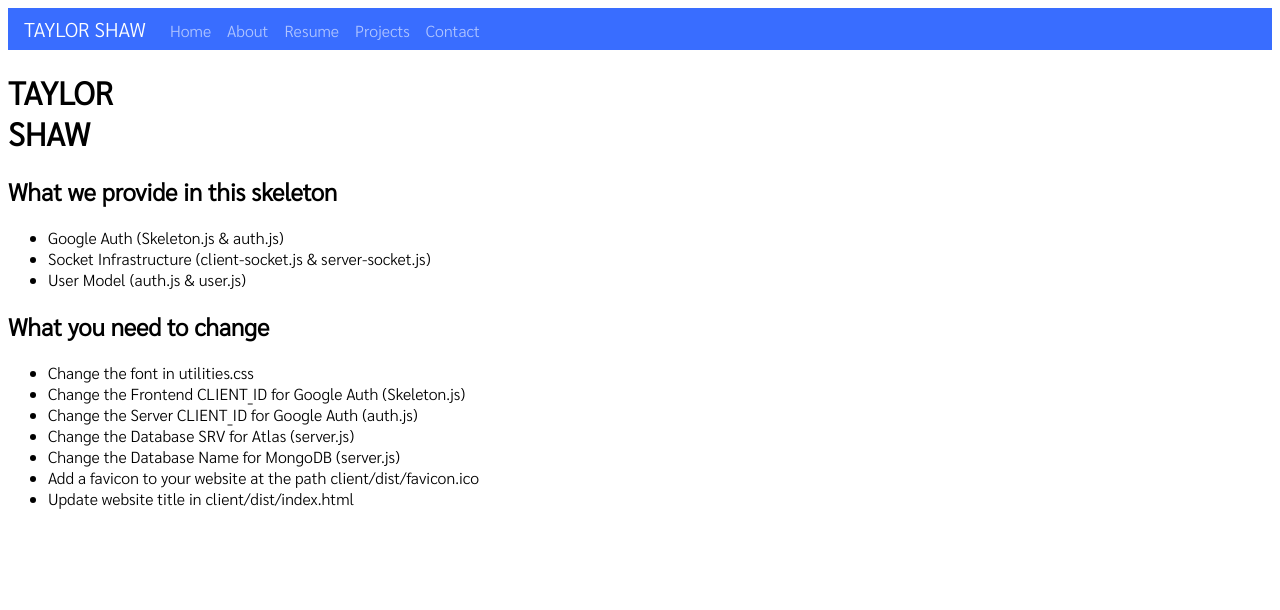
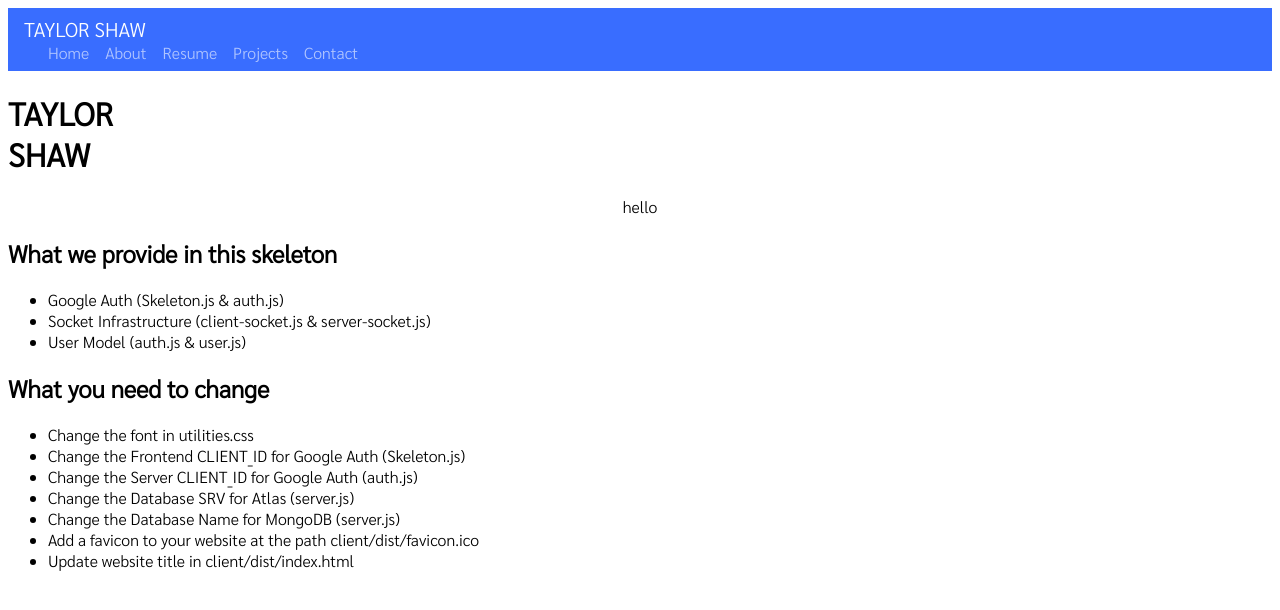
Before and after one commit to teafortay/taylorcodeshop, a React app: page / in a window 1280 px wide. Shown: the top 610 px of the page. Built offline with nearby package versions, Linux system fonts and the light colour scheme; the HTML template or start-up script is replaced by a standard one.

Commit message:
playing around with the layout

```diff
--- a/client/src/components/App.js
+++ b/client/src/components/App.js
@@ -40,6 +40,7 @@ class App extends Component {
       <>
       <NavBar
       />
+
         <Router>
           <Home
             path="/"
--- a/client/src/components/modules/NavBar.js
+++ b/client/src/components/modules/NavBar.js
@@ -10,10 +10,12 @@ class NavBar extends Component {
     super(props);
   }
 
+  //somehow justifyCenter makes it a new line
   render() {
     return (
       <nav className="NavBar-container">
         <div className="NavBar-title u-inlineBlock">TAYLOR SHAW</div>
+        <div className =".u-textCenter">
         <div className="NavBar-linkContainer u-inlineBlock">
           <Link to="/" className="NavBar-link">
             Home
@@ -30,7 +32,7 @@ class NavBar extends Component {
           <Link to="/contact" className="NavBar-link">
             Contact
           </Link>
-
+          </div>
         </div>
       </nav>
     );
--- a/client/src/components/pages/Home.js
+++ b/client/src/components/pages/Home.js
@@ -19,6 +19,7 @@ class Home extends Component {
       <>
 
         <h1>TAYLOR <br></br>SHAW</h1>
+        <div className="u-textCenter">hello</div>
         <h2> What we provide in this skeleton</h2>
         <ul>
           <li>Google Auth (Skeleton.js & auth.js)</li>
```
Also changed, not shown: 1 other file (tests, documents, lock files or other folders).
